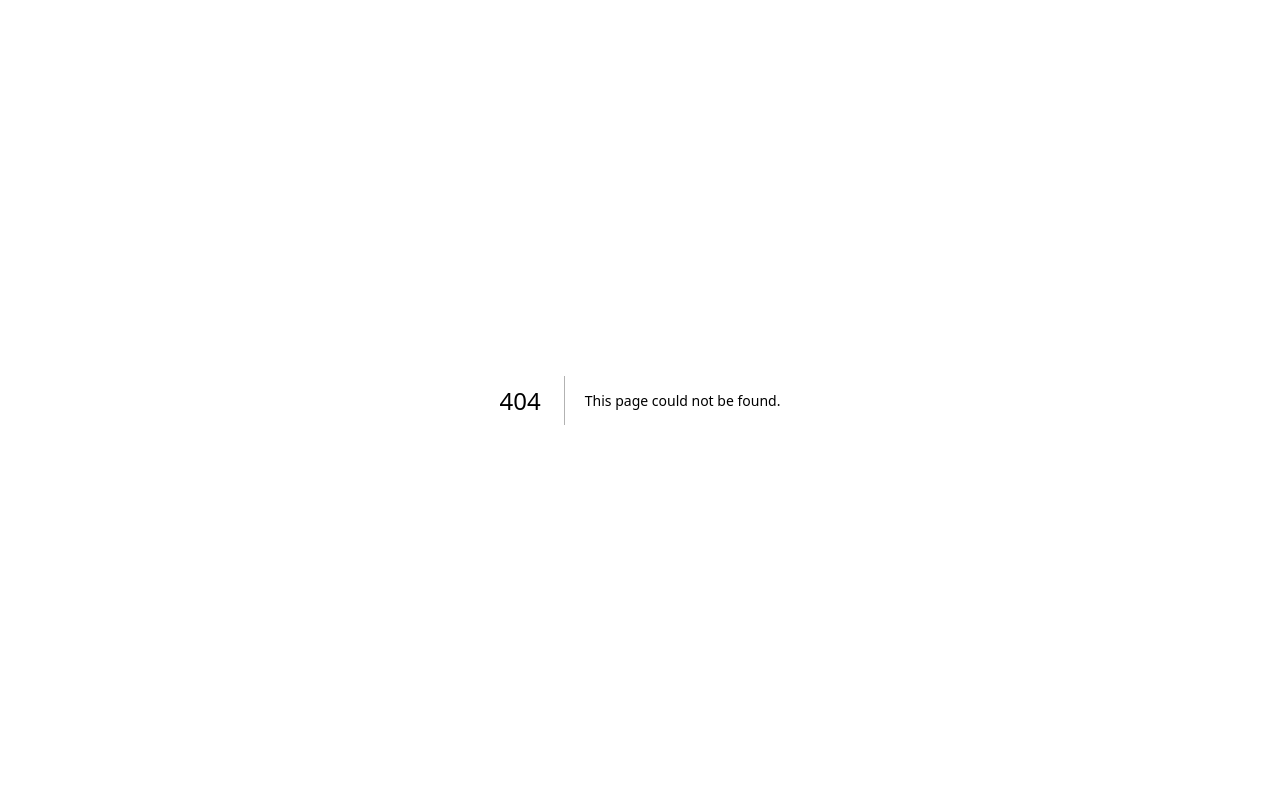
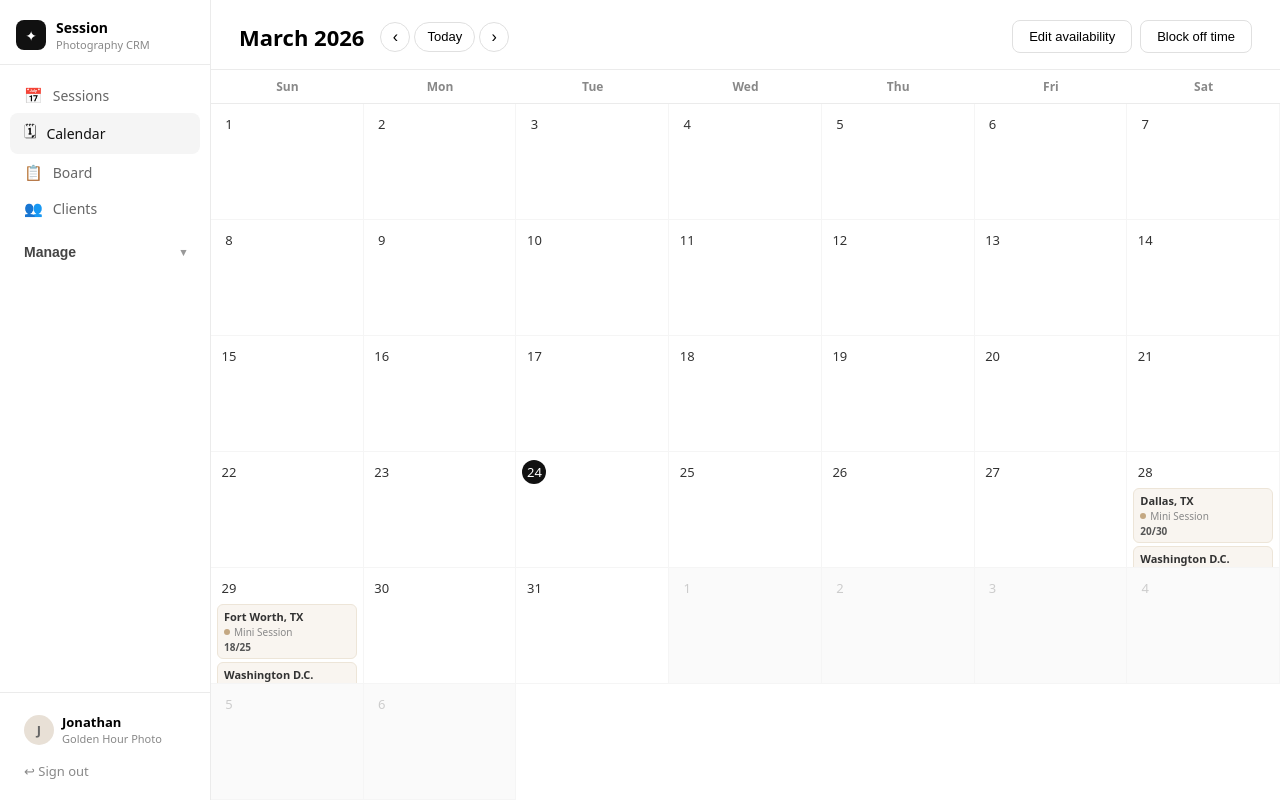
Before and after one commit to jonathanconnolly/session-crm, a Next.js app: page /dashboard/calendar in a window 1280 px wide. Before the commit this address had no page. Built offline with nearby package versions, Linux system fonts and the light colour scheme.

Commit message:
Add app/dashboard/calendar/page.tsx

```diff
--- /dev/null
+++ b/app/dashboard/calendar/page.tsx
@@ -0,0 +1,53 @@
+'use client'
+import { useState } from 'react'
+import Link from 'next/link'
+const SESSIONS=[{id:1,title:'Dallas, TX',date:'2026-03-28',type:'Mini Session',booked:20,total:30},{id:2,title:'Washington D.C.',date:'2026-03-28',type:'Mini Session',booked:21,total:30},{id:3,title:'Long Beach, CA',date:'2026-03-28',type:'Mini Session',booked:21,total:30},{id:4,title:'Fort Worth, TX',date:'2026-03-29',type:'Mini Session',booked:18,total:25},{id:5,title:'Washington D.C.',date:'2026-03-29',type:'Mini Session',booked:19,total:30},{id:6,title:'Long Beach, CA',date:'2026-03-29',type:'Mini Session',booked:21,total:30},{id:7,title:'Phoenix, AZ',date:'2026-04-11',type:'Mini Session',booked:15,total:30},{id:8,title:'Chicago, IL',date:'2026-04-18',type:'Mini Session',booked:22,total:30}]
+const MONTHS=['January','February','March','April','May','June','July','August','September','October','November','December']
+export default function CalendarPage() {
+  const now=new Date()
+  const [yr,setYr]=useState(2026)
+  const [mo,setMo]=useState(2)
+  const firstDay=new Date(yr,mo,1).getDay()
+  const dim=new Date(yr,mo+1,0).getDate()
+  const dip=new Date(yr,mo,0).getDate()
+  const prev=()=>{if(mo===0){setMo(11);setYr(y=>y-1)}else setMo(m=>m-1)}
+  const next=()=>{if(mo===11){setMo(0);setYr(y=>y+1)}else setMo(m=>m+1)}
+  const forDay=(d:number)=>{const s=yr+'-'+String(mo+1).padStart(2,'0')+'-'+String(d).padStart(2,'0');return SESSIONS.filter(x=>x.date===s)}
+  const cells:{day:number,cur:boolean}[]=[]
+  for(let i=firstDay-1;i>=0;i--)cells.push({day:dip-i,cur:false})
+  for(let i=1;i<=dim;i++)cells.push({day:i,cur:true})
+  for(let i=1;i<=42-cells.length;i++)cells.push({day:i,cur:false})
+  const isToday=(d:number)=>d===now.getDate()&&mo===now.getMonth()&&yr===now.getFullYear()
+  return(
+    <div style={{display:'flex',flexDirection:'column',height:'100vh',background:'#fff',fontFamily:'system-ui'}}>
+      <div style={{display:'flex',alignItems:'center',justifyContent:'space-between',padding:'20px 28px 16px',borderBottom:'1px solid #EBEBEB'}}>
+        <div style={{display:'flex',alignItems:'center',gap:16}}>
+          <h1 style={{fontSize:22,fontWeight:700,margin:0}}>{MONTHS[mo]} {yr}</h1>
+          <div style={{display:'flex',gap:4}}>
+            <button onClick={prev} style={{width:30,height:30,borderRadius:'50%',border:'1px solid #E0E0E0',background:'#fff',cursor:'pointer',fontSize:16,display:'flex',alignItems:'center',justifyContent:'center'}}>&#8249;</button>
+            <button onClick={()=>{setMo(now.getMonth());setYr(now.getFullYear())}} style={{padding:'5px 12px',border:'1px solid #E0E0E0',borderRadius:16,background:'#fff',cursor:'pointer',fontSize:13,fontWeight:500}}>Today</button>
+            <button onClick={next} style={{width:30,height:30,borderRadius:'50%',border:'1px solid #E0E0E0',background:'#fff',cursor:'pointer',fontSize:16,display:'flex',alignItems:'center',justifyContent:'center'}}>&#8250;</button>
+          </div>
+        </div>
+        <div style={{display:'flex',gap:8}}>
+          <button style={{padding:'8px 16px',border:'1px solid #E0E0E0',borderRadius:8,background:'#fff',cursor:'pointer',fontSize:13,fontWeight:500}}>Edit availability</button>
+          <button style={{padding:'8px 16px',border:'1px solid #E0E0E0',borderRadius:8,background:'#fff',cursor:'pointer',fontSize:13,fontWeight:500}}>Block off time</button>
+        </div>
+      </div>
+      <div style={{display:'grid',gridTemplateColumns:'repeat(7,1fr)',borderBottom:'1px solid #EBEBEB'}}>
+        {['Sun','Mon','Tue','Wed','Thu','Fri','Sat'].map(d=>(<div key={d} style={{padding:'8px 0',textAlign:'center',fontSize:12,fontWeight:600,color:'#888'}}>{d}</div>))}
+      </div>
+      <div style={{flex:1,display:'grid',gridTemplateColumns:'repeat(7,1fr)',gridTemplateRows:'repeat(6,1fr)',overflow:'hidden'}}>
+        {cells.map((c,i)=>{
+          const sessions=c.cur?forDay(c.day):[]
+          const tod=c.cur&&isToday(c.day)
+          return(<div key={i} style={{borderRight:'1px solid #F5F5F5',borderBottom:'1px solid #F5F5F5',padding:'8px 6px',overflow:'hidden',background:c.cur?'#fff':'#FAFAFA'}}>
+            <div style={{marginBottom:4}}><span style={{fontSize:13,fontWeight:500,color:!c.cur?'#CCC':tod?'#fff':'#333',background:tod?'#111':'transparent',width:24,height:24,borderRadius:'50%',display:'inline-flex',alignItems:'center',justifyContent:'center'}}>{c.day}</span></div>
+            {sessions.slice(0,3).map(s=>(<Link key={s.id} href='/dashboard/sessions' style={{textDecoration:'none'}}><div style={{background:'#F9F5F0',border:'1px solid #EDE5D8',borderRadius:6,padding:'4px 6px',marginBottom:3}}><div style={{fontSize:11,fontWeight:600,color:'#333',whiteSpace:'nowrap',overflow:'hidden',textOverflow:'ellipsis'}}>{s.title}</div><div style={{display:'flex',alignItems:'center',gap:4,marginTop:1}}><div style={{width:6,height:6,borderRadius:'50%',background:'#C4A882',flexShrink:0}}/><span style={{fontSize:10,color:'#888'}}>{s.type}</span></div><div style={{fontSize:10,fontWeight:600,color:'#555',marginTop:1}}>{s.booked}/{s.total}</div></div></Link>))}
+            {sessions.length>3&&<div style={{fontSize:10,color:'#888'}}>+{sessions.length-3} more</div>}
+          </div>)
+        })}
+      </div>
+    </div>
+  )
+}
```
